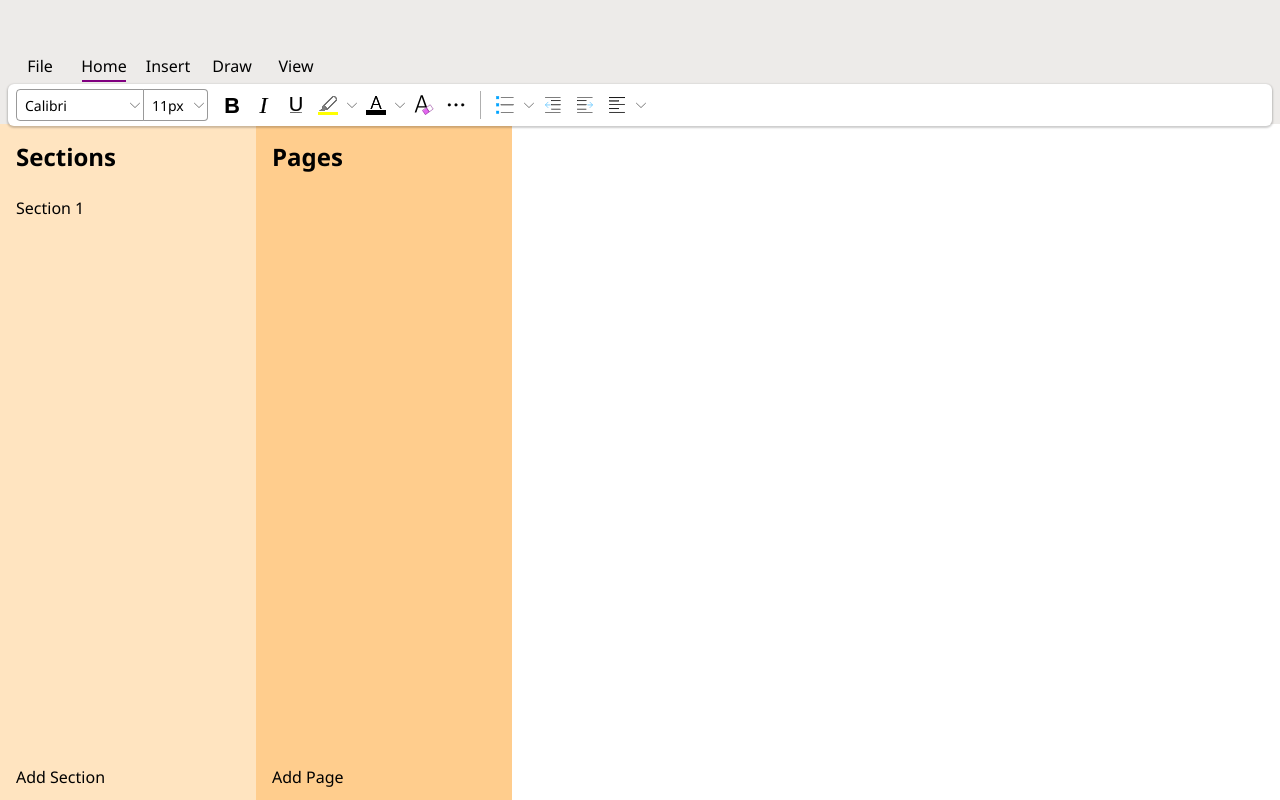
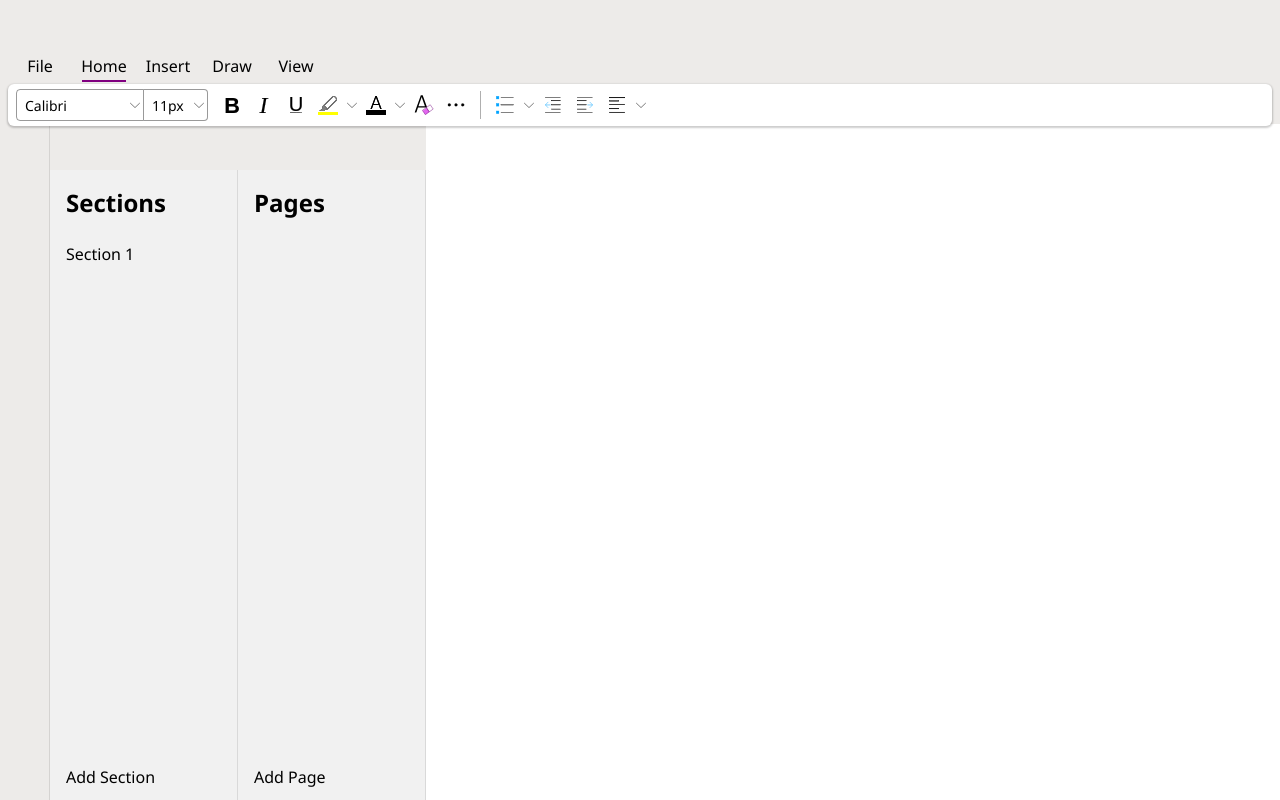
Before and after one commit to jjabides/one-note-clone, a React (Vite) app: page / in a window 1280 px wide. Built offline with nearby package versions, Linux system fonts and the light colour scheme.

Commit message:
Add remaining layout

```diff
--- a/src/App.tsx
+++ b/src/App.tsx
@@ -531,7 +531,7 @@ function App({ initialProps }: { initialProps: InitialProps }) {
 								</div>
 							)
 						}
-						<div className="select-indicator-wrapper" style={{ transform: `translateX(${selectedTabIndex * 64}px)`}}>
+						<div className="select-indicator-wrapper" style={{ transform: `translateX(${selectedTabIndex * 64}px)` }}>
 							<div className="select-indicator"></div>
 						</div>
 					</div>
@@ -589,6 +589,10 @@ function App({ initialProps }: { initialProps: InitialProps }) {
 			</header>
 			<main>
 				<nav>
+					<div className="side-nav-bar"></div>
+					<div className="notebook-nav">
+						<div className="notebook-nav-header"></div>
+						<div className="notebook-nav-body">
 							<NavGroup
 								title={'Sections'}
 								selectedItemId={selectedSectionId}
@@ -635,7 +639,7 @@ function App({ initialProps }: { initialProps: InitialProps }) {
 										})
 								}}
 								onUpdateOrder={updateSectionOrder}
-						backgroundColor={'rgb(255, 228, 192)'}
+								backgroundColor={'#f1f1f1'}
 							></NavGroup>
 							<NavGroup
 								title={'Pages'}
@@ -660,8 +664,10 @@ function App({ initialProps }: { initialProps: InitialProps }) {
 									onClick: addPage
 								}}
 								onUpdateOrder={updatePageOrder}
-						backgroundColor={'rgb(255, 205, 141)'}
+								backgroundColor={'#f1f1f1'}
 								placeHolderItemTitle='Untitled Page'></NavGroup>
+						</div>
+					</div>
 				</nav>
 				<section className="content">
 					<div className="title-cont">
--- a/src/styles/App.css
+++ b/src/styles/App.css
@@ -21,7 +21,31 @@ main {
 
 nav {
   height: 100%;
-  width: 512px;
+  display: grid;
+  grid-template-columns: 50px 376px;
+  overflow: hidden;
+}
+
+.side-nav-bar {
+  width: 100%;
+  height: 100%;
+  background-color: #edebe9;
+  border-right: 1px solid rgba(0, 0, 0, 0.1);
+}
+
+.notebook-nav {
+  display: grid;
+  grid-template-rows: auto 1fr;
+  overflow: hidden;
+}
+
+.notebook-nav-header {
+  height: 46px;
+  width: 100%;
+  background-color: #edebe9;
+}
+
+.notebook-nav-body {
   display: grid;
   grid-template-columns: 1fr 1fr;
   overflow: hidden;
@@ -75,14 +99,18 @@ ul {
 
 ul li {
   height: 40px;
-  width: 256px;
+  width: 100%;
   overflow: hidden;
   white-space: nowrap;
   text-overflow: ellipsis;
 }
 
-ul li:nth-of-type(3) {
+.size-256-40 {
+  width: 256px;
+  height: 40px;
 }
+
+ul li:nth-of-type(3) {}
 
 .btn {
   cursor: pointer;
@@ -100,7 +128,8 @@ ul li:nth-of-type(3) {
   outline: none !important;
 }
 
-.btn:hover, .btn.selected {
+.btn:hover,
+.btn.selected {
   background-color: rgb(163, 163, 163, 0.5);
 }
 
@@ -142,6 +171,7 @@ h5 {
   0% {
     opacity: 0;
   }
+
   100% {
     opacity: 1;
   }
@@ -208,9 +238,21 @@ h5 {
   align-items: center;
   justify-content: center;
   cursor: pointer;
+
+  -webkit-tap-highlight-color: transparent;
+  -webkit-touch-callout: none;
+  -webkit-user-select: none;
+  -khtml-user-select: none;
+  -moz-user-select: none;
+  -ms-user-select: none;
+  user-select: none;
 }
 
-.ribbon .tabs .tab.selected:hover ~ .select-indicator-wrapper .select-indicator {
+.ribbon .tabs .tab:focus {
+  outline: none !important;
+}
+
+.ribbon .tabs .tab.selected:hover~.select-indicator-wrapper .select-indicator {
   width: 100%;
 }
 
@@ -241,7 +283,7 @@ h5 {
   height: 42px;
   border-radius: 6px;
   background-color: white;
-  box-shadow: 0px 1px 2px 1px rgba(0,0,0,0.2);
+  box-shadow: 0px 1px 2px 1px rgba(0, 0, 0, 0.2);
   position: absolute;
   top: 36px;
   left: 8px;
@@ -304,6 +346,7 @@ h5 {
     opacity: 0;
     transform: translateY(-10px);
   }
+
   100% {
     opacity: 1;
     transform: translateY(0px);
--- a/src/styles/NavGroup.css
+++ b/src/styles/NavGroup.css
@@ -4,6 +4,7 @@
     display: grid;
     grid-template-rows: auto 1fr auto;
     overflow: hidden;
+    border-right: 1px solid rgba(0, 0, 0, 0.1);
 }
 
 .nav-group ul {
```
Lines whose indentation alone changed are shown as unchanged.
